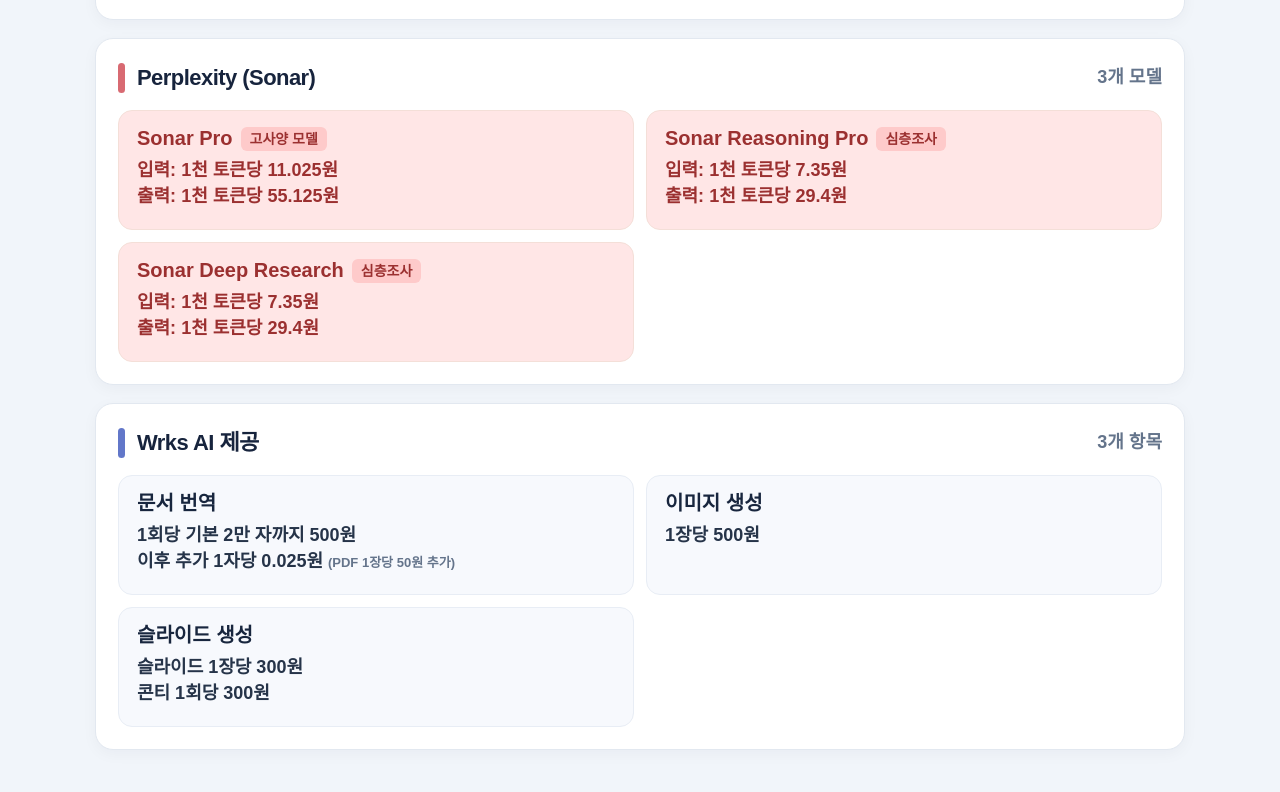
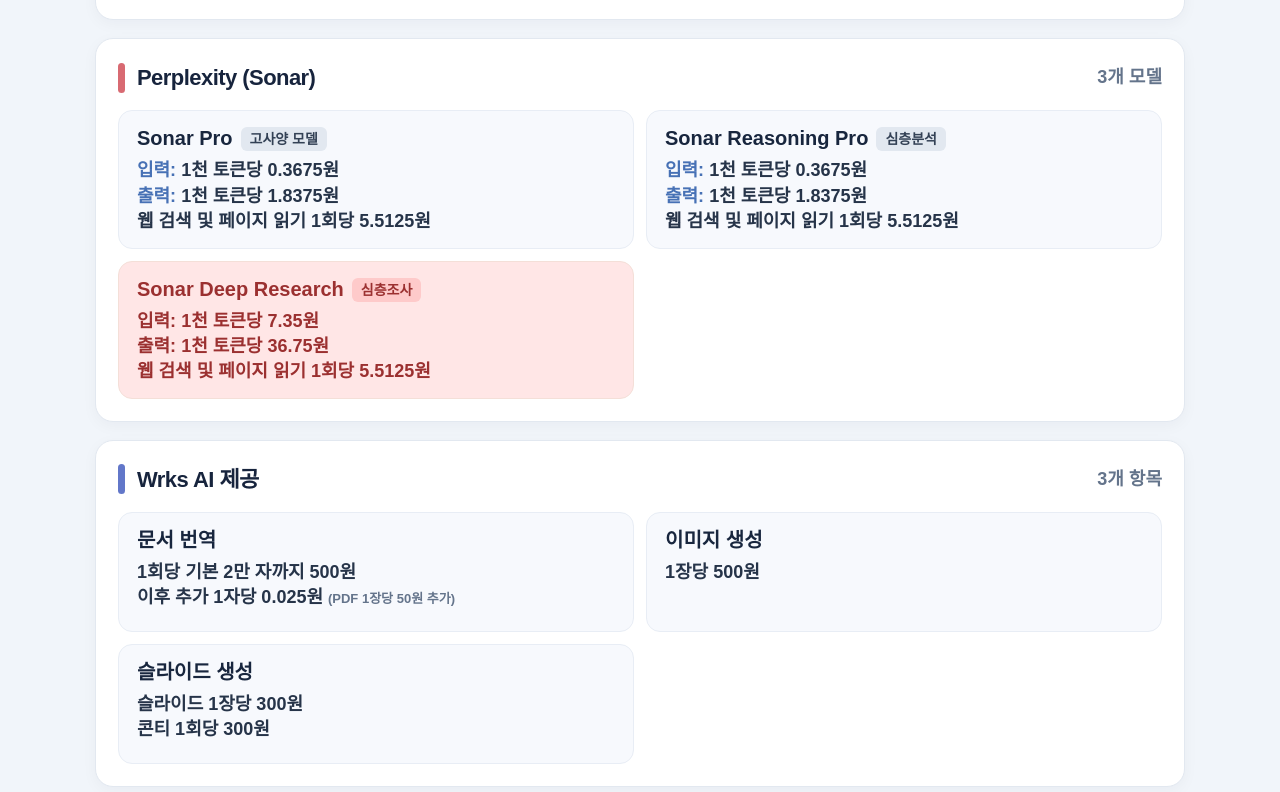
Before and after one commit to dalssu28/SDGPT, a plain HTML site: page index.html in a window 1280 px wide. Shown: the part 1668-2460 px from the top of the page. Drawn offline with Linux system fonts and the light colour scheme.

Commit message:
Add files via upload

```diff
--- a/index.html
+++ b/index.html
@@ -447,7 +447,7 @@
   <header class="page-header">
     <div class="header-inner">
       <h1>성동GPT 이용 가능 모델</h1>
-      <p class="subtitle">제조사별 모델 및 이용 단가 · 2026. 10. 27. 기준</p>
+      <p class="subtitle">제조사별 모델 및 이용 단가 · 2026. 11. 9. 기준</p>
       <span class="total-badge">총 16개 모델</span>
     </div>
   </header>
@@ -536,7 +536,7 @@
           <p class="price"><span class="price-label">입력:</span> 1천 토큰당 3.55원</p>
           <p class="price"><span class="price-label">출력:</span> 1천 토큰당 21.30원</p>
         </article>
-        <article class="card hot model-card" data-description="텍스트 지시와 맥락을 반영해 이미지를 생성하고 편집하는 모델입니다.">
+        <article class="card model-card" data-description="텍스트 지시와 맥락을 반영해 이미지를 생성하고 편집하는 모델입니다.">
           <h3>Nano Banana Pro(이미지 생성)</h3>
           <p class="price">이미지 1장당 약 441원</p>
         </article>
@@ -580,20 +580,23 @@
         <span class="count">3개 모델</span>
       </div>
       <div class="cards">
-        <article class="card hot model-card" data-description="웹 검색을 바탕으로 최신 정보를 찾아 답변하고, 응답에 참고 출처를 함께 제시하는 검색 중심 모델입니다.">
+        <article class="card model-card" data-description="웹 검색을 바탕으로 최신 정보를 찾아 답변하고, 응답에 참고 출처를 함께 제시하는 검색 중심 모델입니다.">
           <h3>Sonar Pro(고사양 모델)</h3>
-          <p class="price"><span class="price-label">입력:</span> 1천 토큰당 11.025원</p>
-          <p class="price"><span class="price-label">출력:</span> 1천 토큰당 55.125원</p>
+          <p class="price"><span class="price-label">입력:</span> 1천 토큰당 0.3675원</p>
+          <p class="price"><span class="price-label">출력:</span> 1천 토큰당 1.8375원</p>
+          <p class="price">웹 검색 및 페이지 읽기 1회당 5.5125원</p>
         </article>
-        <article class="card hot model-card" data-description="여러 단계를 거치는 분석과 논리적 추론을 통해, 복잡한 질문에 체계적인 답변을 제공하는 추론 중심 모델입니다.">
-          <h3>Sonar Reasoning Pro(심층조사)</h3>
-          <p class="price"><span class="price-label">입력:</span> 1천 토큰당 7.35원</p>
-          <p class="price"><span class="price-label">출력:</span> 1천 토큰당 29.4원</p>
+        <article class="card model-card" data-description="여러 단계를 거치는 분석과 논리적 추론을 통해, 복잡한 질문에 체계적인 답변을 제공하는 추론 중심 모델입니다.">
+          <h3>Sonar Reasoning Pro(심층분석)</h3>
+          <p class="price"><span class="price-label">입력:</span> 1천 토큰당 0.3675원</p>
+          <p class="price"><span class="price-label">출력:</span> 1천 토큰당 1.8375원</p>
+          <p class="price">웹 검색 및 페이지 읽기 1회당 5.5125원</p>
         </article>
         <article class="card hot model-card" data-description="여러 자료를 폭넓게 조사하고 내용을 종합해, 출처를 바탕으로 심층적인 보고서를 작성하는 연구형 모델입니다.">
           <h3>Sonar Deep Research(심층조사)</h3>
           <p class="price"><span class="price-label">입력:</span> 1천 토큰당 7.35원</p>
-          <p class="price"><span class="price-label">출력:</span> 1천 토큰당 29.4원</p>
+          <p class="price"><span class="price-label">출력:</span> 1천 토큰당 36.75원</p>
+          <p class="price">웹 검색 및 페이지 읽기 1회당 5.5125원</p>
         </article>
       </div>
     </section>
@@ -639,8 +642,6 @@
       card.setAttribute("aria-label", `${title.textContent.trim()} 상세 정보`);
 
       const rawTitleText = title.textContent.trim();
-
-    // 괄호 안의 문구(예: 초고사양 모델, 심층조사 등) 추출
       const match = rawTitleText.match(/^(.*?)\((.*?)\)$/);
       let pureName = rawTitleText;
       let modelTagText = "";
@@ -650,7 +651,6 @@
         modelTagText = match[2].trim();
       }
 
-    // 1. 일반 표출 시: [순수 모델명] + [모델 등급/유형 뱃지]
       title.textContent = pureName;
       if (modelTagText) {
         const cardTag = document.createElement("span");
@@ -659,7 +659,6 @@
         title.appendChild(cardTag);
       }
 
-    // 2. Popover 표출 시
       const popover = document.createElement("div");
       popover.className = "popover-card";
       popover.setAttribute("role", "tooltip");
@@ -672,14 +671,12 @@
       const headerRow = document.createElement("div");
       headerRow.className = "popover-header-row";
 
-    // Popover 모델명
       const heading = document.createElement("h4");
       heading.className = "popover-heading";
       heading.textContent = pureName;
 
       headerRow.append(heading);
 
-    // Popover 모델명 오른쪽 1) [모델 등급/유형 뱃지]
       if (modelTagText) {
         const popoverTag = document.createElement("span");
         popoverTag.className = "popover-tag";
@@ -687,7 +684,6 @@
         headerRow.append(popoverTag);
       }
 
-    // Popover 모델명 오른쪽 2) [사용가능 뱃지]
       const status = document.createElement("span");
       status.className = "popover-status";
       status.textContent = card.classList.contains("hot")
@@ -698,16 +694,13 @@
 
       const descText = card.dataset.description || "상세 설명이 준비되지 않았습니다.";
 
-    // 화면에는 보이지 않지만 스크린 리더가 읽을 수 있는 설명
       const screenReaderDescription = document.createElement("span");
       screenReaderDescription.className = "visually-hidden";
       screenReaderDescription.id = `model-description-${cards.indexOf(card) + 1}`;
       screenReaderDescription.textContent = descText;
 
-    // 카드에 포커스했을 때 제목에 이어 설명을 안내하도록 연결
       card.setAttribute("aria-describedby", screenReaderDescription.id);
 
-    // 기존 시각 팝오버 내용
       const description = document.createElement("p");
       description.className = "popover-desc";
       description.textContent = descText;
@@ -739,10 +732,8 @@ searchInput.addEventListener("input", () => {
           }
         });
 
-      // 섹션 표출 여부 결정
         section.hidden = visibleSectionCards === 0;
 
-      // 섹션 상단 카운트 동적 업데이트
         const countEl = section.querySelector(".count");
         if (countEl) {
           const unit = section.id === "wrks-title" ? "개 항목" : "개 모델";
@@ -751,6 +742,7 @@ searchInput.addEventListener("input", () => {
       });
 
       emptyMessage.style.display = visibleTotal === 0 ? "block" : "none";
-  });</script>
+    });
+  </script>
 </body>
 </html>
```
Lines whose indentation alone changed are shown as unchanged.
